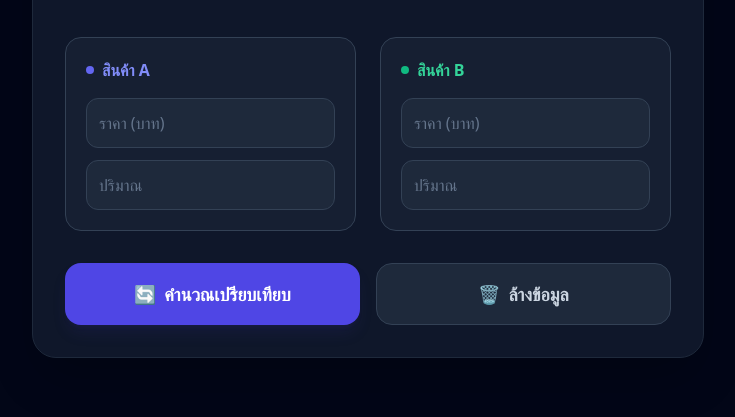
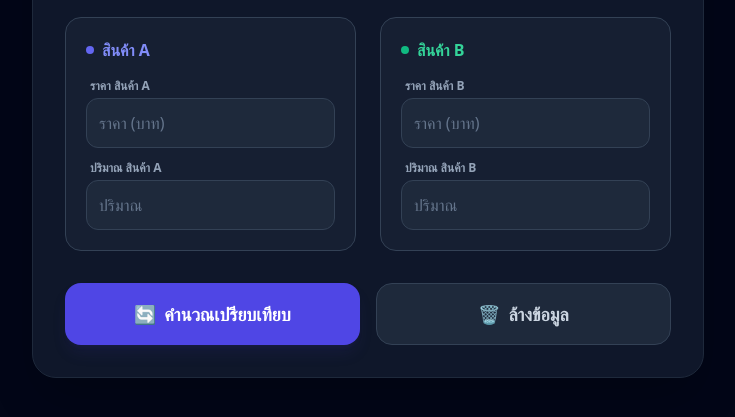
Before and after one commit to aristohits/price-per-quantity, a plain HTML site: page index.html in a window 1280 px wide. Shown: the part 311-728 px from the top of the page, without its empty margins (272-1007 px from the left). Drawn offline with nearby package versions, Linux system fonts and the light colour scheme.

Commit message:
feat: add visible labels to input fields for better accessibility

```diff
--- a/index.html
+++ b/index.html
@@ -32,13 +32,13 @@
           </h2>
           <div class="space-y-3">
             <div>
-              <label for="priceA" class="sr-only">ราคา สินค้า A</label>
+              <label for="priceA" class="block text-xs font-semibold text-slate-400 mb-1 ml-1">ราคา สินค้า A</label>
               <input id="priceA" type="number" placeholder="ราคา (บาท)" step="0.01" min="0" inputmode="decimal" required
                 class="w-full p-3 bg-slate-800 border border-slate-700 rounded-xl focus:ring-4 focus:ring-indigo-900/30 focus:border-indigo-500 outline-none transition-all placeholder:text-slate-500 font-medium text-white" />
             </div>
 
             <div>
-              <label for="qtyA" class="sr-only">ปริมาณ สินค้า A</label>
+              <label for="qtyA" class="block text-xs font-semibold text-slate-400 mb-1 ml-1">ปริมาณ สินค้า A</label>
               <input id="qtyA" type="number" placeholder="ปริมาณ" step="any" min="0.0001" inputmode="decimal" required
                 class="w-full p-3 bg-slate-800 border border-slate-700 rounded-xl focus:ring-4 focus:ring-indigo-900/30 focus:border-indigo-500 outline-none transition-all placeholder:text-slate-500 font-medium text-white" />
             </div>
@@ -53,13 +53,13 @@
           </h2>
           <div class="space-y-3">
             <div>
-              <label for="priceB" class="sr-only">ราคา สินค้า B</label>
+              <label for="priceB" class="block text-xs font-semibold text-slate-400 mb-1 ml-1">ราคา สินค้า B</label>
               <input id="priceB" type="number" placeholder="ราคา (บาท)" step="0.01" min="0" inputmode="decimal" required
                 class="w-full p-3 bg-slate-800 border border-slate-700 rounded-xl focus:ring-4 focus:ring-emerald-900/30 focus:border-emerald-500 outline-none transition-all placeholder:text-slate-500 font-medium text-white" />
             </div>
 
             <div>
-              <label for="qtyB" class="sr-only">ปริมาณ สินค้า B</label>
+              <label for="qtyB" class="block text-xs font-semibold text-slate-400 mb-1 ml-1">ปริมาณ สินค้า B</label>
               <input id="qtyB" type="number" placeholder="ปริมาณ" step="any" min="0.0001" inputmode="decimal" required
                 class="w-full p-3 bg-slate-800 border border-slate-700 rounded-xl focus:ring-4 focus:ring-emerald-900/30 focus:border-emerald-500 outline-none transition-all placeholder:text-slate-500 font-medium text-white" />
             </div>
```
